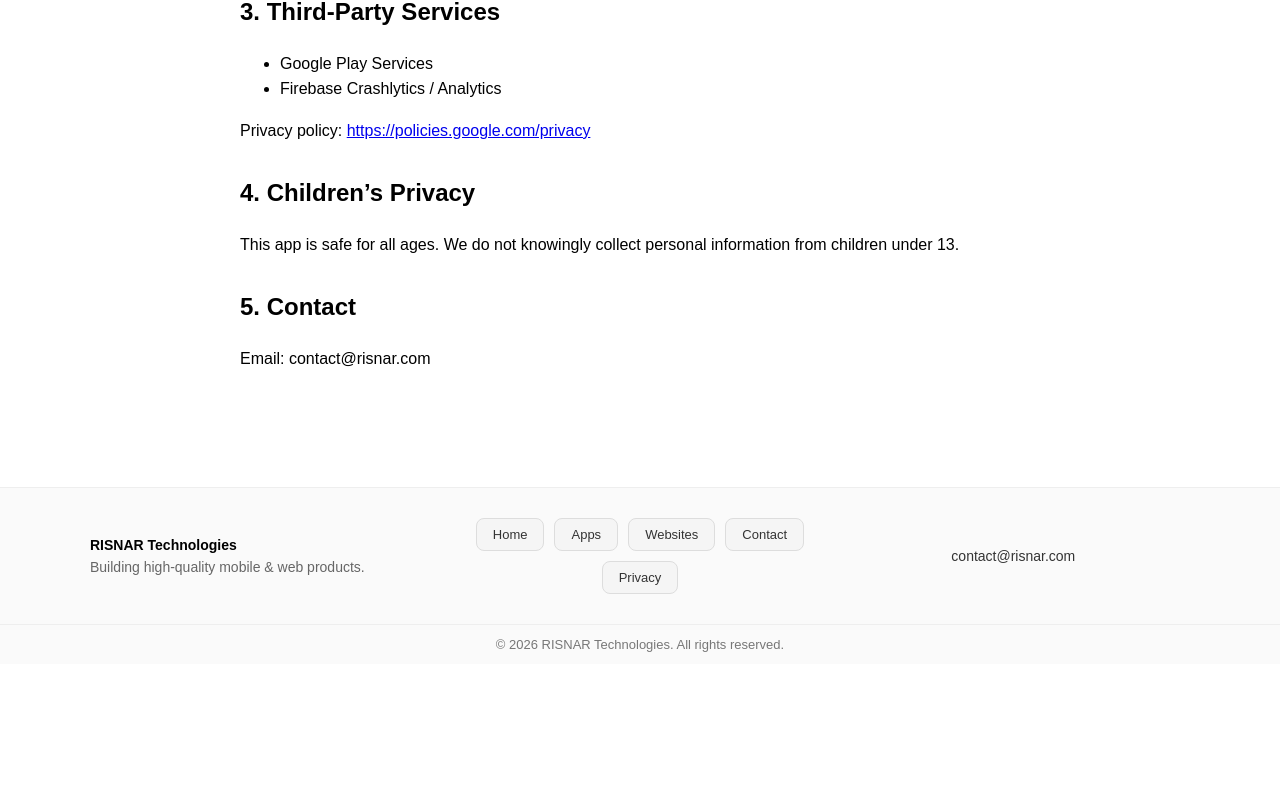
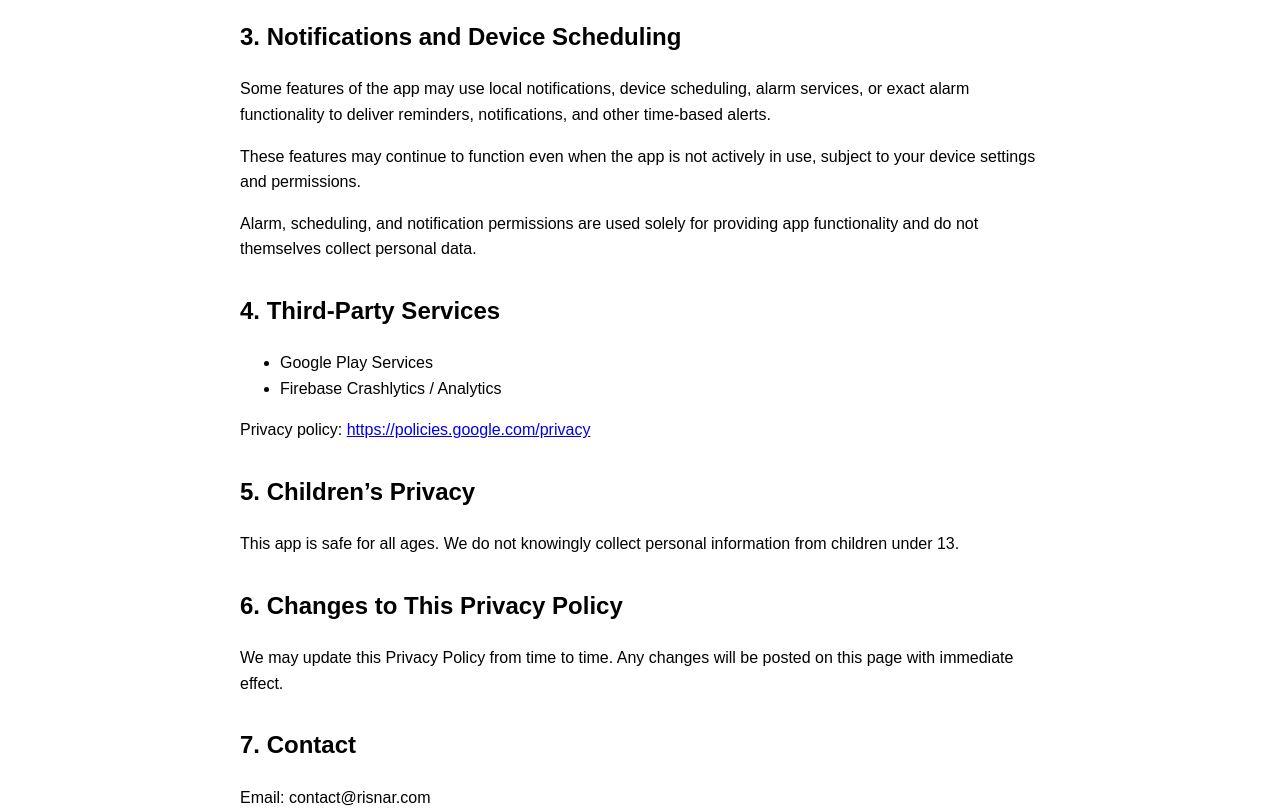
Before and after one commit to risnartechnologies/risnar-website, a Next.js app: page /apps/xo-arena/privacy-policy in a window 1280 px wide. Shown: the part 830-1640 px from the top of the page. Before the commit the page ends 1494 px from the top, so only its background shows below. Built offline with nearby package versions, Linux system fonts and the light colour scheme.

Commit message:
Update privacy policy with notification scheduling disclosure

```diff
--- a/app/apps/[slug]/privacy-policy/page.tsx
+++ b/app/apps/[slug]/privacy-policy/page.tsx
@@ -91,13 +91,31 @@
         <li>Improve app performance</li>
         <li>Fix bugs and crashes</li>
         <li>Enhance user experience</li>
+        <li>Deliver notifications, reminders, and scheduled alerts</li>
       </ul>
 
       <p>
         We do not sell, rent, or share your data with third parties.
       </p>
 
-      <h2 style={{ marginTop: "30px" }}>3. Third-Party Services</h2>
+      <h2 style={{ marginTop: "30px" }}>3. Notifications and Device Scheduling</h2>
+      <p>
+        Some features of the app may use local notifications, device scheduling,
+        alarm services, or exact alarm functionality to deliver reminders,
+        notifications, and other time-based alerts.
+      </p>
+
+      <p>
+        These features may continue to function even when the app is not actively
+        in use, subject to your device settings and permissions.
+      </p>
+
+      <p>
+        Alarm, scheduling, and notification permissions are used solely for
+        providing app functionality and do not themselves collect personal data.
+      </p>
+
+      <h2 style={{ marginTop: "30px" }}>4. Third-Party Services</h2>
       <ul>
         <li>Google Play Services</li>
         <li>Firebase Crashlytics / Analytics</li>
@@ -114,13 +132,19 @@
         </a>
       </p>
 
-      <h2 style={{ marginTop: "30px" }}>4. Children’s Privacy</h2>
+      <h2 style={{ marginTop: "30px" }}>5. Children’s Privacy</h2>
       <p>
         This app is safe for all ages. We do not knowingly collect personal
         information from children under 13.
       </p>
 
-      <h2 style={{ marginTop: "30px" }}>5. Contact</h2>
+      <h2 style={{ marginTop: "30px" }}>6. Changes to This Privacy Policy</h2>
+      <p>
+        We may update this Privacy Policy from time to time. Any changes will be
+        posted on this page with immediate effect.
+      </p>
+
+      <h2 style={{ marginTop: "30px" }}>7. Contact</h2>
       <p>Email: contact@risnar.com</p>
     </main>
   );
```
